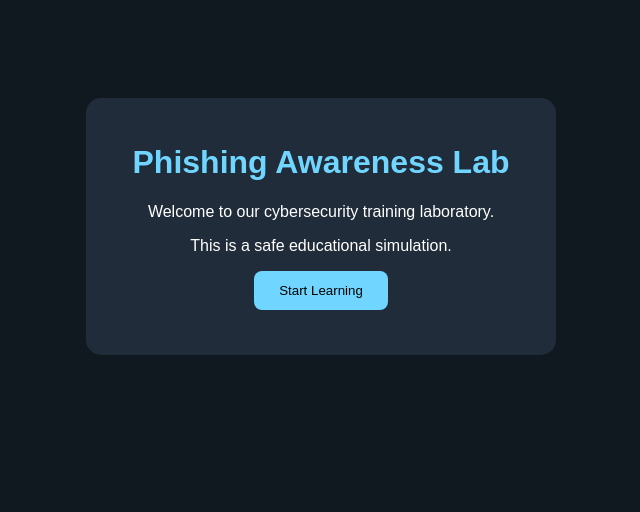
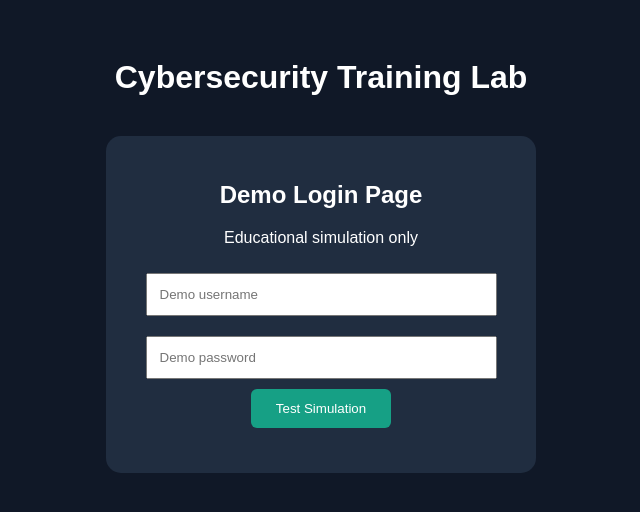
Before and after one commit to raesmafia66-cmd/Phishing-Lab, a plain HTML site: page index.html in a window 1280 px wide. Shown: the whole page, without its empty margins (319-959 px from the left). Drawn offline with Linux system fonts and the light colour scheme.

Commit message:
Update index.html

```diff
--- a/index.html
+++ b/index.html
@@ -3,50 +3,63 @@
 <head>
 <meta charset="UTF-8">
 <meta name="viewport" content="width=device-width, initial-scale=1.0">
-    <title>Phishing Awareness Lab</title>
+<title>Phishing Training Lab</title>
 <style>
 body {
   font-family: Arial, sans-serif;
-            background: #101820;
+  background: #101827;
   color: white;
   text-align: center;
-            padding: 40px 15px;
+  padding: 30px;
 }
 .box {
-            max-width: 420px;
-            margin: 50px auto;
+  background: #202d40;
   padding: 25px;
-            background: #202c39;
   border-radius: 15px;
+  max-width: 380px;
+  margin: 40px auto;
 }
-        h1 { color: #70d6ff; }
+input {
+  padding: 12px;
+  width: 85%;
+  margin: 10px;
+}
 button {
   padding: 12px 25px;
-            background: #70d6ff;
+  background: #16a085;
+  color: white;
   border: none;
-            border-radius: 8px;
-            cursor: pointer;
+  border-radius: 6px;
 }
 #result {
+  color: #70e0b0;
   margin-top: 20px;
-            color: #80ed99;
 }
 </style>
 </head>
 <body>
+
+<h1>Cybersecurity Training Lab</h1>
+
 <div class="box">
-        <h1>Phishing Awareness Lab</h1>
-        <p>Welcome to our cybersecurity training laboratory.</p>
-        <p>This is a safe educational simulation.</p>
-        <button onclick="showMessage()">Start Learning</button>
+<h2>Demo Login Page</h2>
+<p>Educational simulation only</p>
+
+<input type="text" placeholder="Demo username">
+<br>
+<input type="password" placeholder="Demo password">
+<br>
+<button onclick="showMessage()">Test Simulation</button>
+
 <p id="result"></p>
 </div>
 
 <script>
 function showMessage() {
-            document.getElementById("result").innerText =
-            "Training started! Never enter your password on suspicious links.";
+  document.getElementById("result").innerHTML =
+  "Training simulation! Never enter real passwords on suspicious pages.";
 }
 </script>
+
 </body>
 </html>
```
Lines whose indentation alone changed are shown as unchanged.
